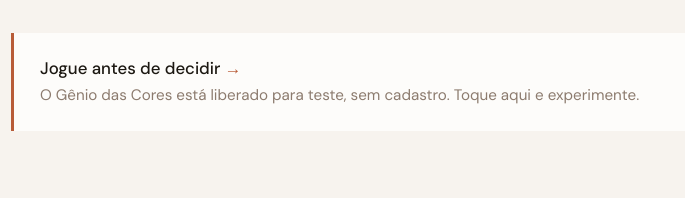
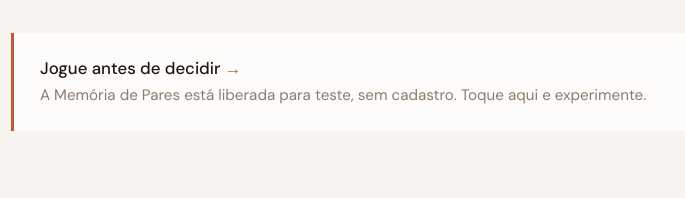
Before and after one commit to britowellington/personal-longevus, a plain HTML site: page mente-ativa.html in a window 1280 px wide. Shown: the part 2262-2460 px from the top of the page, 149-834 px from the left. Drawn offline with nearby package versions, Linux system fonts and the light colour scheme; no server answers.

Commit message:
Add files via upload

```diff
--- a/mente-ativa.html
+++ b/mente-ativa.html
@@ -295,7 +295,7 @@
       <div class="jogo"><div class="jogo-ic" style="background:linear-gradient(135deg,#C4B5FD,#7C3AED)">🔤</div><strong>Completar Letra</strong><span>Linguagem</span></div>
     </div>
     <a href="https://britowellington.github.io/app.longevus/venda.html?i=vi_ffvgjbydd90#teste" class="cruz reveal" style="background:var(--white);">
-      <div><strong>Jogue antes de decidir</strong><span>O Gênio das Cores está liberado para teste, sem cadastro. Toque aqui e experimente.</span></div>
+      <div><strong>Jogue antes de decidir</strong><span>A Memória de Pares está liberada para teste, sem cadastro. Toque aqui e experimente.</span></div>
     </a>
   </div>
 </section>
```
